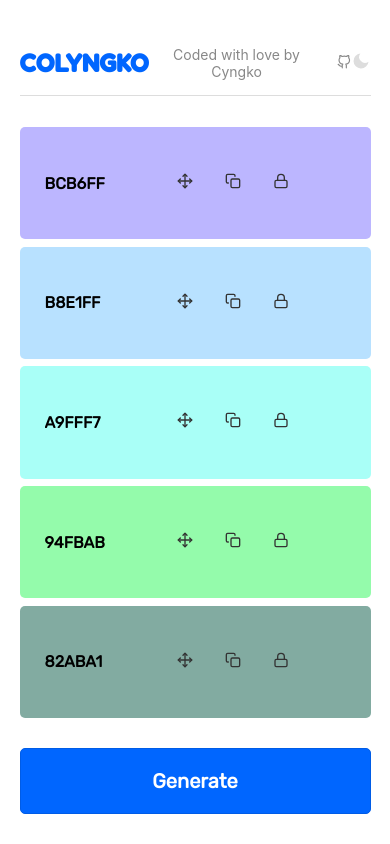
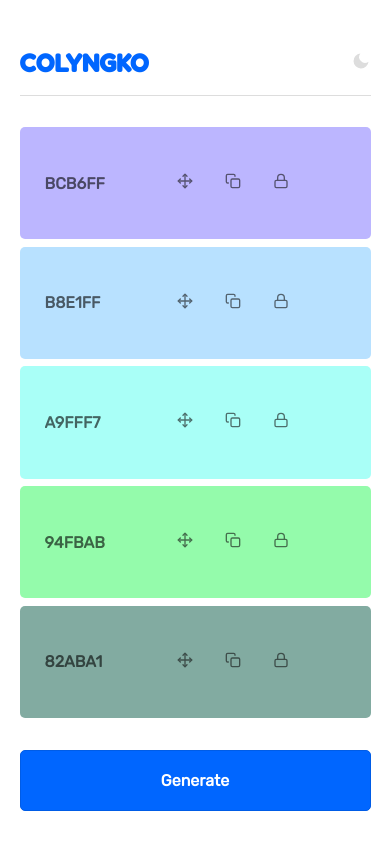
Before and after one commit to cyngko/color-palette-generator, a React (Create React App) app: page / in a window 390 px wide. Built offline with nearby package versions, Linux system fonts and the light colour scheme.

Commit message:
Updated contrast of text & icons in color block

```diff
--- a/src/App.css
+++ b/src/App.css
@@ -77,9 +77,6 @@
   font-weight: 700;
   font-family: 'Fredoka One', cursive;
 }
-.Navbar .Footer {
-  display: none;
-}
 .ControlBar {
   height: 7.5%;
   width: 95%;
@@ -100,7 +97,7 @@
 }
 .footerContainer p {
   font-size: 14px;
-  margin-right: 12px;
+  margin-right: 6px;
   color: #888;
 }
 
@@ -159,17 +156,21 @@
 }
 .lightContrast {
   color: #eee;
-  stroke: #ddd;
+  stroke: #eee;
+  opacity: 0.6;
 }
 .lightContrast:hover {
   stroke: #fff;
+  opacity: 1;
 }
 .darkContrast {
   color: #000;
-  stroke: #333;
+  stroke: #111;
+  opacity: 0.6;
 }
 .darkContrast:hover {
   stroke: #111;
+  opacity: 1;
 }
 
 /* Drag n Drop */
@@ -244,13 +245,13 @@
   .Footer {
     display: none;
   }
-  .Navbar .Footer {
-    display: block;
-  }
   .GenerateBtn {
     width: 100%;
     justify-content: center;
-    font-size: 20px;
+    font-size: 16px;
     padding: 20px;
   }
+  .colorBlockControls input {
+    font-size: 12px;
+  }
 }
--- a/src/components/footer.jsx
+++ b/src/components/footer.jsx
@@ -4,8 +4,8 @@ export default function Footer() {
   const github = (
     <svg
       xmlns='http://www.w3.org/2000/svg'
-      width='14'
-      height='14'
+      width='12'
+      height='12'
       viewBox='0 0 24 24'
       fill='none'
       stroke='#888'
--- a/src/components/navbar.jsx
+++ b/src/components/navbar.jsx
@@ -1,5 +1,4 @@
 import React from 'react';
-import Github from './footer';
 
 export default function Navbar({ mode, onToggle }) {
   const moon = (
@@ -45,7 +44,6 @@ export default function Navbar({ mode, onToggle }) {
   return (
     <div className='Navbar' style={borderStyles}>
       <h2 className='logo'>COLYNGKO</h2>
-      <Github />
       <i className='modeIcon' onClick={onToggle}>
         {mode === 'light' ? moon : sun}
       </i>
--- a/src/components/paletteBlock.jsx
+++ b/src/components/paletteBlock.jsx
@@ -49,6 +49,7 @@ export default function PaletteBlock({
       strokeWidth='2'
       strokeLinecap='round'
       strokeLinejoin='round'
+      style={{ opacity: isLocked ? 1 : null }}
       onClick={() => onHandleLock(id)}
       className={getContrastClass(color)}>
       <rect x='3' y='11' width='18' height='11' rx='2' ry='2'></rect>
@@ -112,7 +113,9 @@ export default function PaletteBlock({
           <i>{copy}</i>
           <i
             id={`lock_${id}-${isLocked}`}
-            style={{ opacity: isLocked ? 1 : null }}>
+            style={{
+              opacity: isLocked ? 1 : null,
+            }}>
             {lock}
           </i>
         </div>
```
